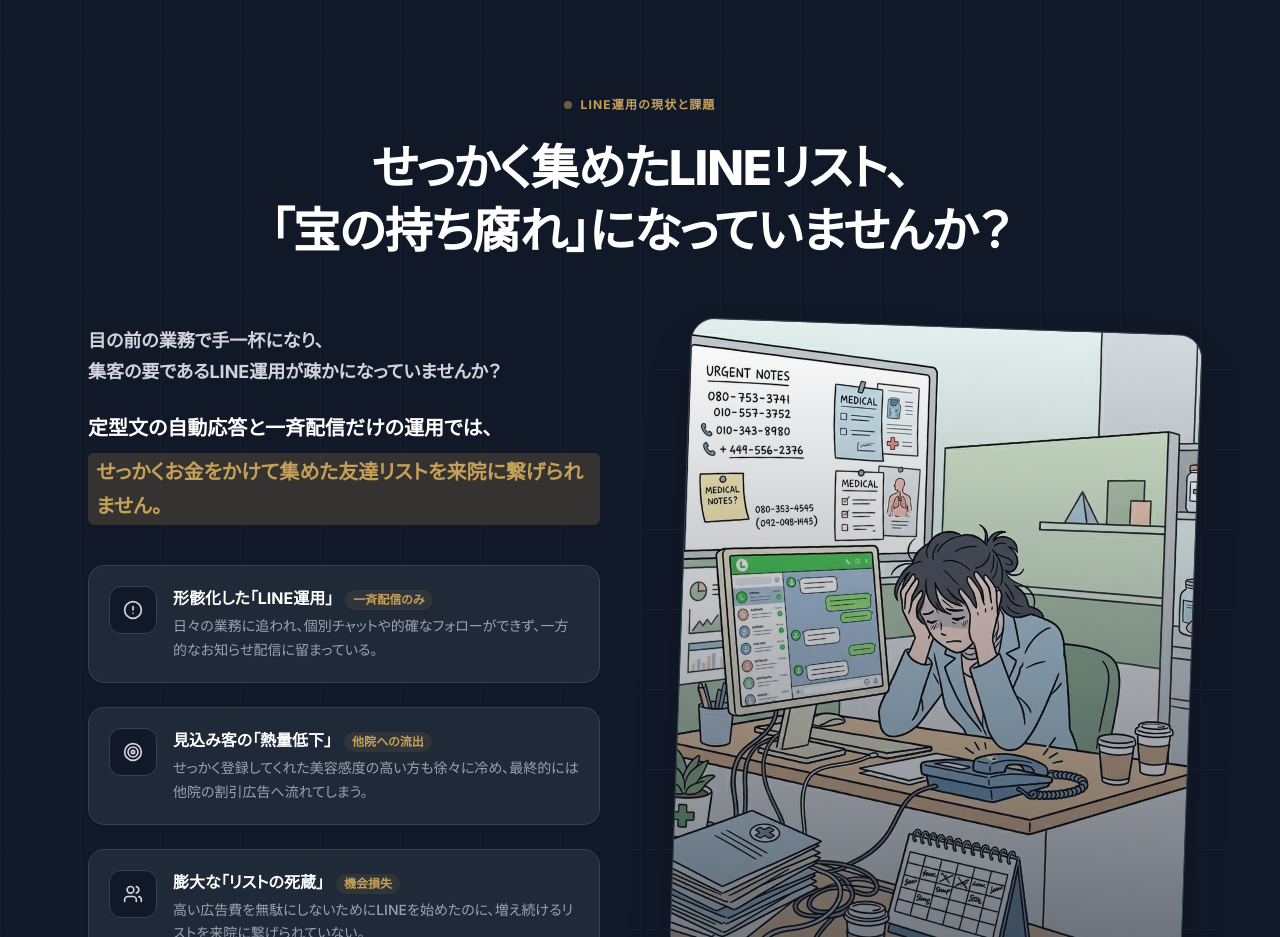
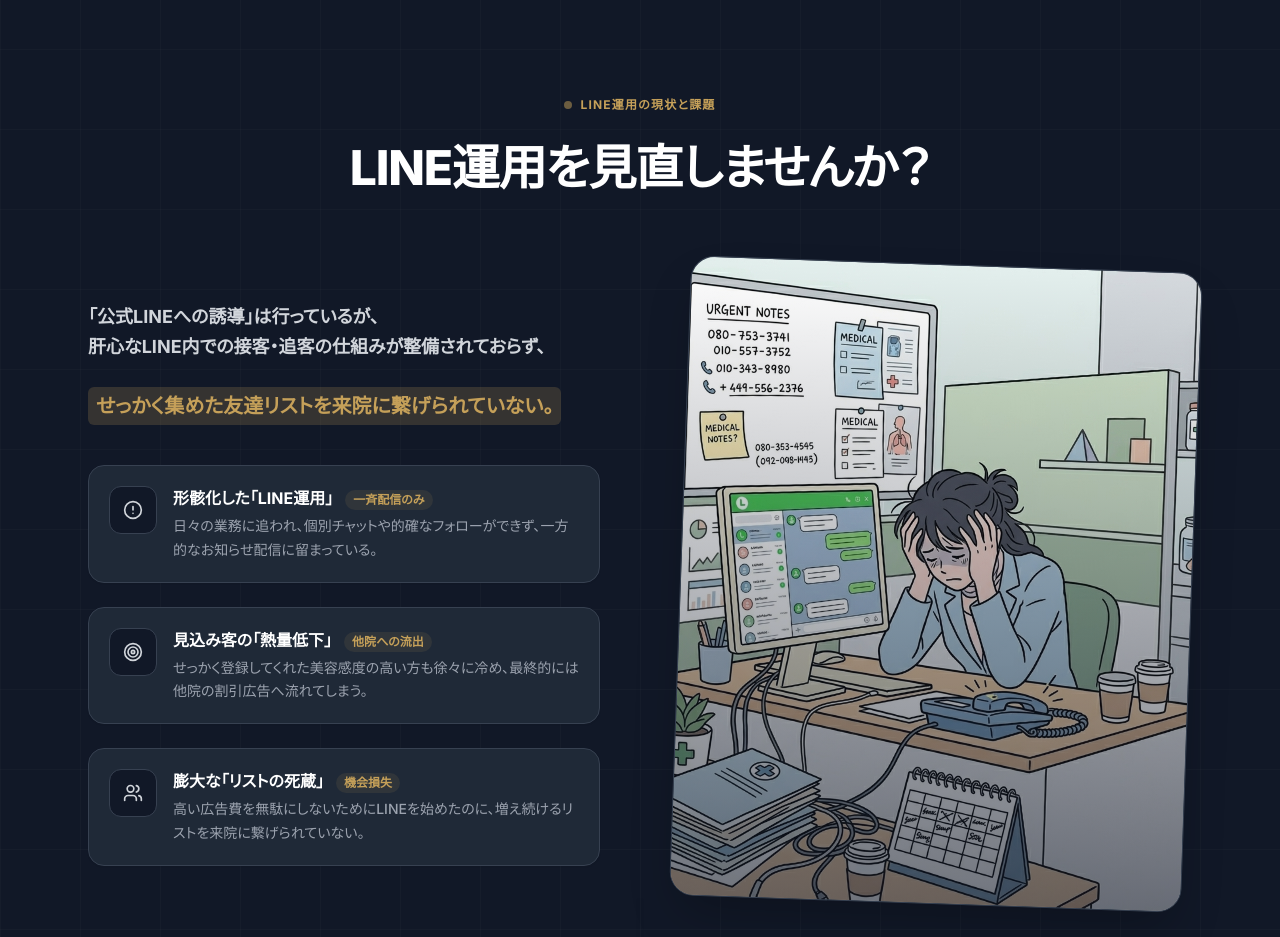
Before and after one commit to mikamishunpei/quicka-sdr-lp, a React (Vite) app: page /clinic in a window 1280 px wide. Shown: the part 900-1837 px from the top of the page. Built offline with nearby package versions, Linux system fonts and the light colour scheme.

Commit message:
Update problem section heading and description based on user feedback

```diff
--- a/src/components/clinic/ClinicProblem.tsx
+++ b/src/components/clinic/ClinicProblem.tsx
@@ -44,8 +44,7 @@ export function ClinicProblem() {
             LINE運用の現状と課題
           </p>
           <h2 className="text-3xl md:text-5xl font-black tracking-tight leading-[1.4] md:leading-[1.3] mb-8 text-white">
-            せっかく集めたLINEリスト、<br />
-            「宝の持ち腐れ」になっていませんか？
+            LINE運用を見直しませんか？
           </h2>
         </motion.div>
 
@@ -61,10 +60,10 @@ export function ClinicProblem() {
             <div className="flex-1 flex flex-col justify-center relative z-10 w-full">
               <div className="space-y-6 text-gray-300 text-lg leading-relaxed font-bold mb-10">
                 <p>
-                  目の前の業務で手一杯になり、<br className="hidden xl:block" />集客の要であるLINE運用が疎かになっていませんか？
+                  「公式LINEへの誘導」は行っているが、<br className="hidden xl:block" />肝心なLINE内での接客・追客の仕組みが整備されておらず、
                 </p>
                 <p className="text-white text-xl leading-relaxed">
-                  定型文の自動応答と一斉配信だけの運用では、<br className="hidden xl:block" /><span className="bg-brand-gold/20 text-brand-gold px-2 py-0.5 rounded-md inline-block mt-1 xl:mt-2">せっかくお金をかけて集めた友達リストを来院に繋げられません。</span>
+                  <span className="bg-brand-gold/20 text-brand-gold px-2 py-0.5 rounded-md inline-block">せっかく集めた友達リストを来院に繋げられていない。</span>
                 </p>
               </div>
 
```
